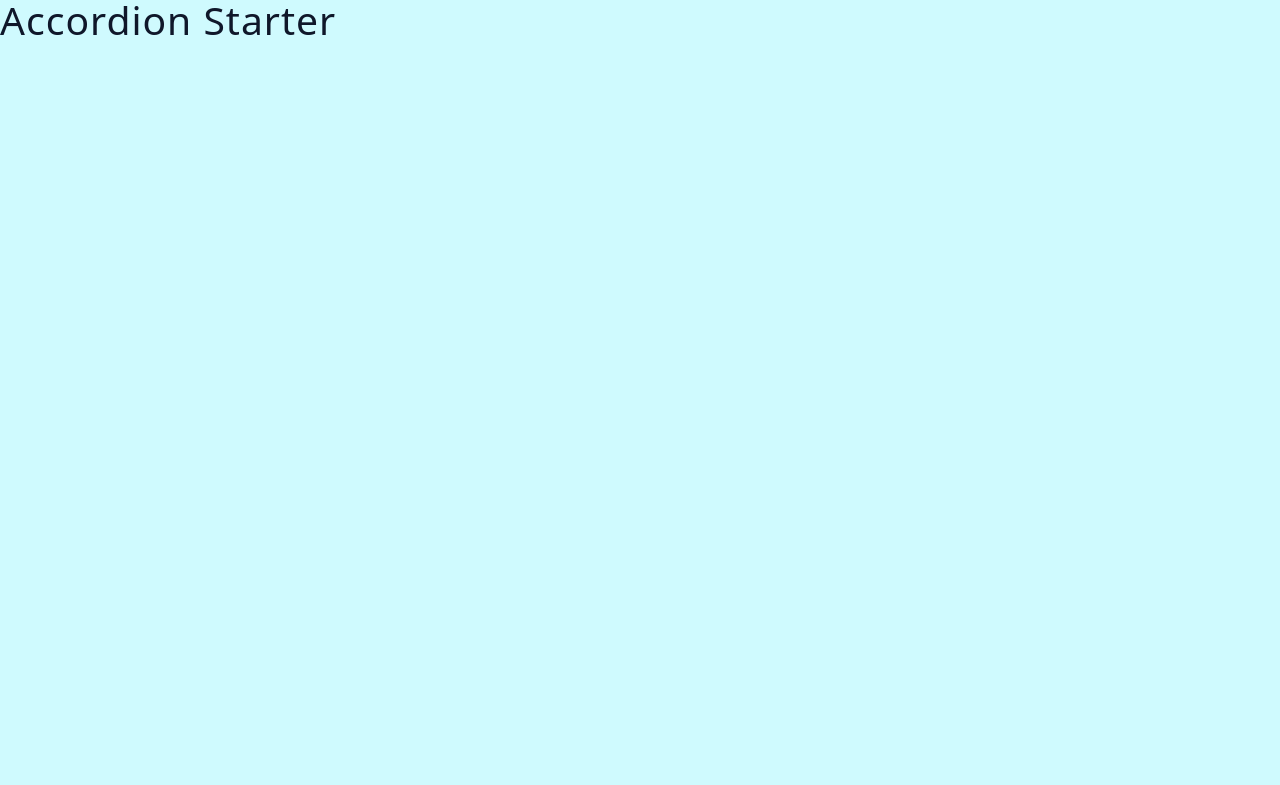
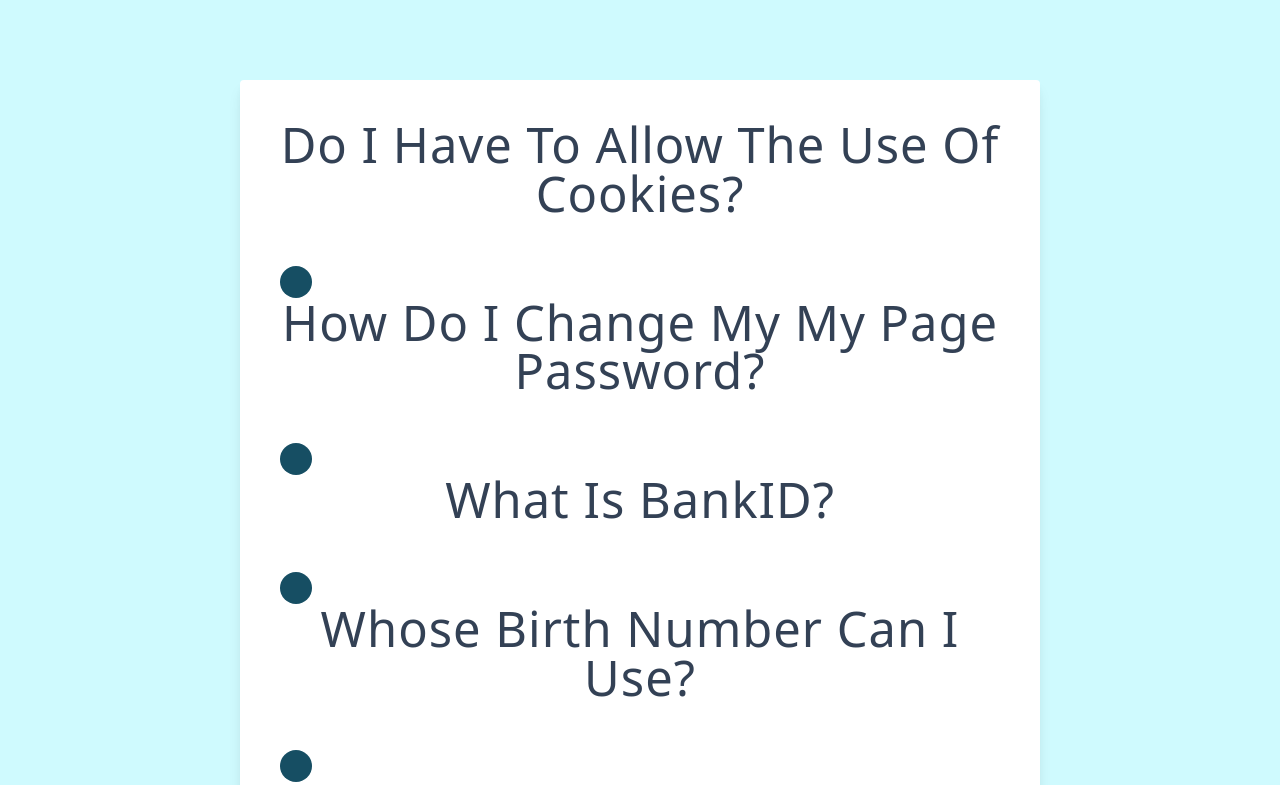
Before and after one commit to luc4s-git/accordion, a React (Vite) app: page / in a window 1280 px wide. Shown: the top 785 px of the page. Built offline with nearby package versions, Linux system fonts and the light colour scheme.

Commit message:
accordion initial setup

```diff
--- a/src/App.jsx
+++ b/src/App.jsx
@@ -1,4 +1,22 @@
+import { useState } from 'react';
+import questions from './data';
+
 const App = () => {
-  return <h2>Accordion Starter</h2>;
+  const [question, setQuestion] = useState(questions);
+  const questionMapping = question.map((q) => {
+    const { id, title, info } = q;
+    return (
+      <div key={id}>
+        <h1>{title}</h1>
+        <button className="question-btn"></button>
+      </div>
+    );
+  });
+
+  return (
+    <main>
+      <div className="container">{questionMapping}</div>
+    </main>
+  );
 };
 export default App;
```
